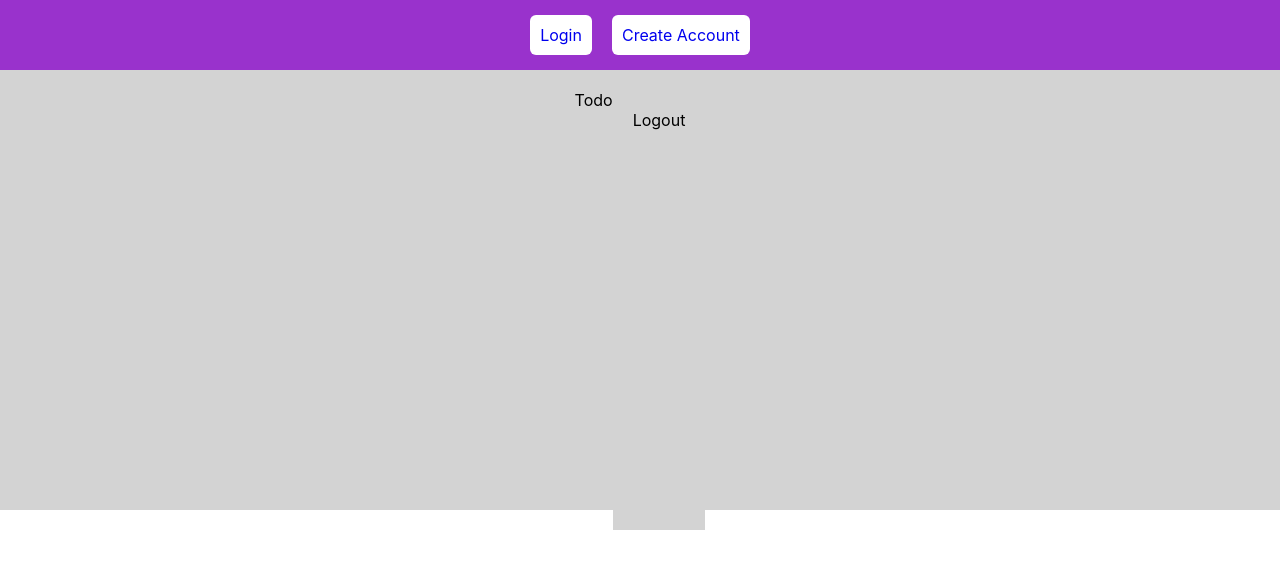
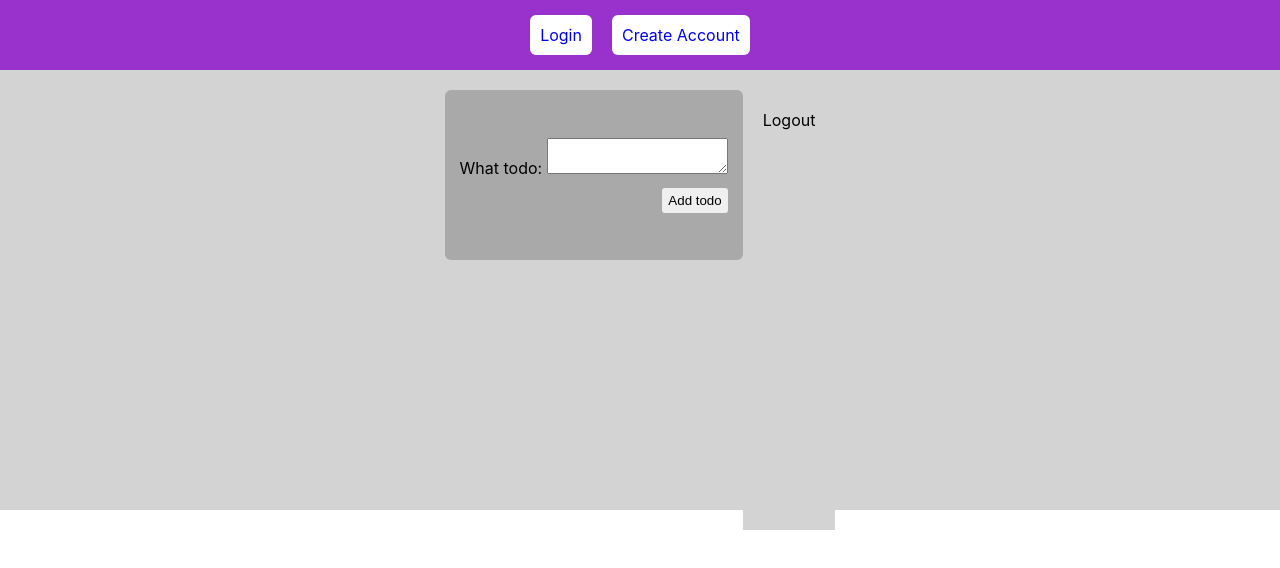
Before and after one commit to JohannaENilsson/mandatory-advanced-js3, a React (Create React App) app: page /todos in a window 1280 px wide. Shown: the top 568 px of the page. Built offline with nearby package versions, Linux system fonts and the light colour scheme.

Commit message:
moved reps and catch. destructed state

```diff
--- a/src/components/Axios.js
+++ b/src/components/Axios.js
@@ -18,43 +18,17 @@ export function GetAxiosTodo(){
 
 
 export function PostAxiosRegister(email, password){
-    return axios.post(`${APIURL}register`, {email, password})
-    .then(resp => {
-        console.log(resp);
-        console.log(resp.status);
-        // return resp;
-    })
-    .catch(error => {
-        console.log(error);
-        return 'Could NOT register';
-    });
+    return axios.post(`${APIURL}register`, {email, password});
 }
 
 
 export function PostAxiosAuth(email, password){
     return axios.post(`${APIURL}auth`, {email, password})
-    .then(resp => {
-        console.log(resp);
-        console.log(resp.status);
-        // return resp;
-    })
-    .catch(error => {
-        console.log(error);
-        return <p>'Could NOT Auth'</p>;
-    });
+    ;
 }
 
-export function PostAxiosTodo(){
-    return axios.post(`${APIURL}todos`) // Måste skicka med ett object
-    .then(resp => {
-        console.log(resp);
-        console.log(resp.status);
-        // return resp;
-    })
-    .catch(error => {
-        console.log(error);
-        return 'Could NOT post Todo';
-    });
+export function PostAxiosTodo(todo){
+    return axios.post(`${APIURL}todos`, {todo}); // Måste skicka med ett object
 }
 
 export function DeleteAxiosTodo(id){
--- a/src/components/CreateAccount.js
+++ b/src/components/CreateAccount.js
@@ -26,11 +26,19 @@ class CreateAccount extends React.Component {
 
   handleSubmit(e) {
     e.preventDefault();
-    let email = this.state.email;
-    let password = this.state.password;
+    let { email, password } = this.state;
 
     console.log(email, password);
-    PostAxiosRegister(email, password);
+    PostAxiosRegister(email, password)
+      .then(resp => {
+        console.log(resp);
+        console.log(resp.status);
+        // return resp;
+      })
+      .catch(error => {
+        console.log(error);
+        return 'Could NOT register';
+      });
   }
 
   render() {
--- a/src/components/Login.js
+++ b/src/components/Login.js
@@ -25,10 +25,19 @@ class Login extends React.Component {
 
   handleSubmit(e) {
     e.preventDefault();
-    let email = this.state.email;
-    let password = this.state.password;
+    let {email, password} = this.state;
+
     console.log(email, password);
-    PostAxiosAuth(email, password);
+    PostAxiosAuth(email, password)
+    .then(resp => {
+      console.log(resp);
+      console.log(resp.status);
+
+  })
+  .catch(error => {
+      console.log(error);
+      return <p>'Could NOT Auth'</p>;
+  });
   }
 
   render() {
--- /dev/null
+++ b/src/components/TodoForm.js
@@ -0,0 +1,21 @@
+import React from 'react';
+
+export default function TodoForm(props) {
+  return (
+    <form onSubmit={props.handleSubmit}>
+      <div>
+        <span>What todo: </span>
+        <textarea
+          type='text'
+          name='text'
+          min='5'
+          value={props.todo}
+          onChange={props.handleInput}
+        />
+      </div>
+      <div>
+        <input type='submit' value={props.ButtonText} />
+      </div>
+    </form>
+  );
+}
--- a/src/components/Todos.js
+++ b/src/components/Todos.js
@@ -1,8 +1,8 @@
 import React from 'react';
 import Logout from './Logout.js';
-import Form from './Form';
+import TodoForm from './TodoForm';
 
-import { GetAxiosTodo } from './Axios';
+import { GetAxiosTodo, PostAxiosTodo } from './Axios';
 import { Redirect } from 'react-router-dom';
 import { Helmet } from 'react-helmet';
 
@@ -10,9 +10,35 @@ class Todos extends React.Component {
   constructor(props) {
     super(props);
     this.state = {
-      email: '',
-      password: ''
+      todo: '',
+
     };
+
+    this.handleInput = this.handleInput.bind(this);
+    this.handleSubmit = this.handleSubmit.bind(this);
+  }
+  handleInput(e){
+    console.log(e.target.value);
+    this.setState({todo: e.target.value});
+
+  }
+
+  handleSubmit(e){
+    e.preventDefault();
+    console.log('Btn was clicked');
+
+    let todo = this.state.todo;
+    console.log(todo);
+    PostAxiosTodo(todo)
+    .then(resp => {
+      console.log(resp.status);
+    })
+    .catch(err => {
+      console.log(err);
+    })
+
+
+
   }
 
   render() {
@@ -22,7 +48,12 @@ class Todos extends React.Component {
           <title>Todos</title>
         </Helmet>
         <div className='container'>
-          Todo
+          <TodoForm
+          handleInput={this.handleInput}
+          handleSubmit={this.handleSubmit}
+          ButtonText='Add todo'
+          />
+
           <Logout />
         </div>
       </>
```
